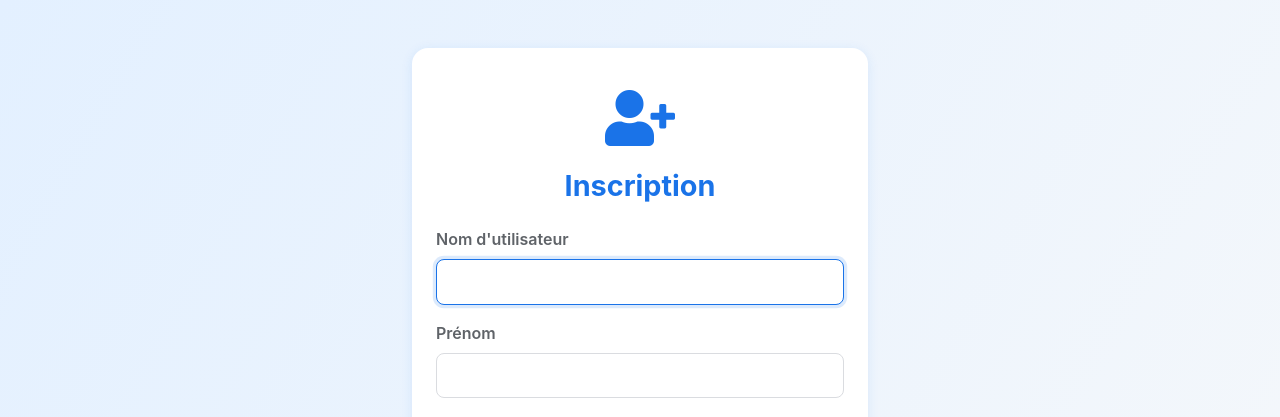
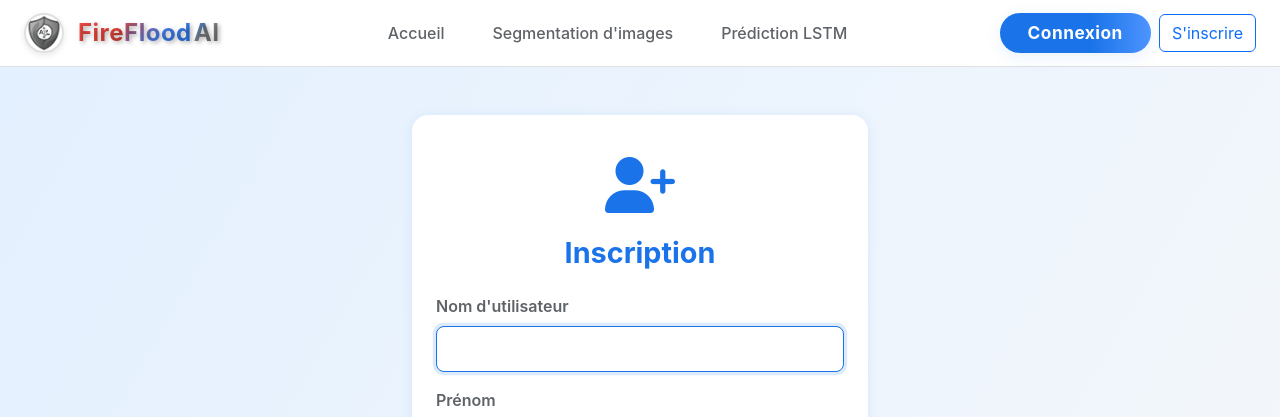
Before and after one commit to RayanMokhtar/Segmentation_images_satellites_Neural_networks, a Django app: page /register/ in a window 1280 px wide. Shown: the top 417 px of the page. Run offline with Django 5.2, Linux system fonts and the light colour scheme; parts of the project's set-up code (start-up, migrations or seed data) failed here and were passed over; some libraries are stand-ins or nearby versions.

Commit message:
petite modif

```diff
--- a/floodAI/flood_prediction/urls.py
+++ b/floodAI/flood_prediction/urls.py
@@ -12,4 +12,6 @@ urlpatterns = [
     path('api/subscribe-city/', views.subscribe_city, name='subscribe_city'),
     path('api/check-subscription/', views.check_subscription_status, name='check_subscription_status'),
     path('unsubscribe-city/<int:abonnement_id>/', views.unsubscribe_city, name='unsubscribe_city'),
+    path('segmentation/', views.segmentation, name='segmentation'),
+    path('lstm/', views.lstm, name='lstm'),
 ]
--- a/floodAI/flood_prediction/views.py
+++ b/floodAI/flood_prediction/views.py
@@ -254,3 +254,11 @@ def profil(request):
         'abonnements': abonnements,
         'alertes': alertes
     })
+
+# Vue pour la page de segmentation d'images
+def segmentation(request):
+    return render(request, 'home.html', {'page': 'segmentation'})
+
+# Vue pour la page de prédiction LSTM
+def lstm(request):
+    return render(request, 'home.html', {'page': 'lstm'})
--- a/floodAI/static/css/style.css
+++ b/floodAI/static/css/style.css
@@ -30,50 +30,92 @@ body {
     gap: 8px;
 }
 
-.logo-icon {
-    display: inline-flex;
-    align-items: center;
-    gap: 2px;
+/* Styles pour le logo */
+.logo-image {
+    height: 30px;
+    width: auto;
 }
 
-.logo-icon i {
-    font-size: 1.3rem;
-    transition: transform 0.3s ease;
+.logo-text {
+    font-weight: bold;
 }
 
-.logo-icon i.fa-fire {
-    color: #ff4d4d !important;
+.fire-text {
+    color: #ff4d4d;
 }
 
-.logo-icon i.fa-water {
-    color: #4d94ff !important;
+.flood-text {
+    color: #4d94ff;
 }
 
-.navbar-brand:hover .logo-icon i.fa-fire {
-    transform: translateY(-2px);
+.ai-text {
+    color: #1a73e8;
 }
 
-.navbar-brand:hover .logo-icon i.fa-water {
-    transform: translateY(2px);
-}
-
-.waves-icon {
-    font-size: 24px;
-    color: #1a73e8;
+/* Styles pour les liens de navigation centrés */
+.navbar-nav {
+    display: flex;
+    justify-content: center;
+    width: 100%;
+    gap: 2rem;
 }
 
 .nav-link {
     color: var(--text-secondary);
     font-weight: 500;
-    padding: 0.5rem 1rem;
+    padding: 0.5rem 0;
+    position: relative;
+    transition: color 0.3s ease;
 }
 
 .nav-link.active {
     color: var(--primary-color);
 }
 
+/* Effet de soulignement pour le lien actif */
+.nav-link.active::after {
+    content: '';
+    position: absolute;
+    bottom: -1px;
+    left: 0;
+    width: 100%;
+    height: 3px;
+    background-color: var(--primary-color);
+    transform: scaleX(1);
+}
+
+.nav-link::after {
+    content: '';
+    position: absolute;
+    bottom: -1px;
+    left: 0;
+    width: 100%;
+    height: 3px;
+    background-color: var(--primary-color);
+    transform: scaleX(0);
+    transition: transform 0.3s ease;
+}
+
 .nav-link:hover {
-    color: #1a73e8;
+    color: var(--primary-color);
+}
+
+.nav-link:hover::after {
+    transform: scaleX(0.8);
+}
+
+/* Style pour le conteneur central de la navbar */
+.navbar-container {
+    display: flex;
+    justify-content: space-between;
+    align-items: center;
+    width: 100%;
+}
+
+.navbar-center {
+    flex-grow: 1;
+    display: flex;
+    justify-content: center;
 }
 
 .sidebar {
--- /dev/null
+++ b/floodAI/templates/base.html
@@ -0,0 +1,59 @@
+{% load static %}
+<!DOCTYPE html>
+<html lang="fr">
+<head>
+    <meta charset="UTF-8">
+    <meta name="viewport" content="width=device-width, initial-scale=1.0">
+    <title>{% block title %}FireFloodAI{% endblock %}</title>
+    <link href="https://cdn.jsdelivr.net/npm/bootstrap@5.3.0/dist/css/bootstrap.min.css" rel="stylesheet">
+    <link rel="stylesheet" href="https://unpkg.com/leaflet@1.9.4/dist/leaflet.css">
+    <link rel="stylesheet" href="https://cdnjs.cloudflare.com/ajax/libs/font-awesome/6.5.1/css/all.min.css">
+    <link rel="stylesheet" href="https://cdn.jsdelivr.net/npm/leaflet.locatecontrol/dist/L.Control.Locate.min.css">
+    <link rel="stylesheet" href="/static/css/style.css">
+    <link rel="icon" href="{% static 'images/ia.png' %}" type="image/png">
+    {% block extra_head %}{% endblock %}
+</head>
+<body>
+    <nav class="navbar navbar-expand-lg">
+        <div class="container-fluid px-4">
+            <div class="navbar-container">
+                <a class="navbar-brand d-flex align-items-center gap-2" href="/">
+                    <img src="{% static 'images/logopds.png' %}" alt="Logo" class="logo-image">
+                    <span class="logo-text">
+                        <span class="fire-text">Fire</span><span class="flood-text">Flood</span><span class="ai-text">AI</span>
+                    </span>
+                </a>
+                <div class="navbar-center">
+                    <ul class="navbar-nav">
+                        <li class="nav-item">
+                            <a class="nav-link {% if request.path == '/' %}active{% endif %}" href="/">Accueil</a>
+                        </li>
+                        <li class="nav-item">
+                            <a class="nav-link {% if 'segmentation' in request.path %}active{% endif %}" href="/segmentation">Segmentation d'images</a>
+                        </li>
+                        <li class="nav-item">
+                            <a class="nav-link {% if 'lstm' in request.path %}active{% endif %}" href="/lstm">Prédiction LSTM</a>
+                        </li>
+                    </ul>
+                </div>
+                {% if user.is_authenticated %}
+                <div class="d-flex align-items-center gap-2">
+                    <span class="profile-icon"><i class="fas fa-user-circle"></i></span>
+                    <a href="{% url 'profil' %}" class="profile-name text-decoration-none">{{ user.first_name|default:user.username }}</a>
+                    <a href="{% url 'logout' %}" class="btn btn-outline-secondary btn-sm ms-2">Déconnexion</a>
+                </div>
+                {% else %}
+                <div class="d-flex align-items-center gap-2">
+                    <a href="{% url 'login' %}" class="btn btn-login">Connexion</a>
+                    <a href="{% url 'register' %}" class="btn btn-outline-primary">S'inscrire</a>
+                </div>
+                {% endif %}
+            </div>
+        </div>
+    </nav>
+
+    {% block content %}{% endblock %}
+
+    {% block extra_js %}{% endblock %}
+</body>
+</html>
--- a/floodAI/templates/register.html
+++ b/floodAI/templates/register.html
@@ -1,13 +1,9 @@
+{% extends 'base.html' %}
 {% load form_tags %}
-<!DOCTYPE html>
-<html lang="fr">
-<head>
-    <meta charset="UTF-8">
-    <meta name="viewport" content="width=device-width, initial-scale=1.0">
-    <title>Inscription - FireFloodAI</title>
-    <link href="https://cdn.jsdelivr.net/npm/bootstrap@5.3.0/dist/css/bootstrap.min.css" rel="stylesheet">
-    <link rel="stylesheet" href="/static/css/style.css">
-    <link rel="stylesheet" href="https://cdnjs.cloudflare.com/ajax/libs/font-awesome/5.15.4/css/all.min.css">
+
+{% block title %}Inscription - FireFloodAI{% endblock %}
+
+{% block extra_head %}
     <style>
         body {
             background: linear-gradient(120deg, #e3f0ff 0%, #f8f9fa 100%);
@@ -107,10 +103,10 @@
         .form-text {
             font-size: 0.85rem;
             color: #6c757d;
-        }
-    </style>
-</head>
-<body>
+        }    </style>
+{% endblock %}
+
+{% block content %}
     <div class="login-container">
         <div class="login-card">
             <div class="login-header">
@@ -252,7 +248,5 @@
             inputs.forEach(function(input) {
                 input.classList.add('form-control');
             });
-        });
-    </script>
-</body>
-</html>
+        });    </script>
+{% endblock %}
```
Also changed, not shown: floodAI/templates/home.html (+13 -40 lines), floodAI/templates/login.html (+11 -17 lines), floodAI/templates/profil.html (+11 -17 lines), floodAI/templates/segmentation.html (added, +15 -0 lines).
